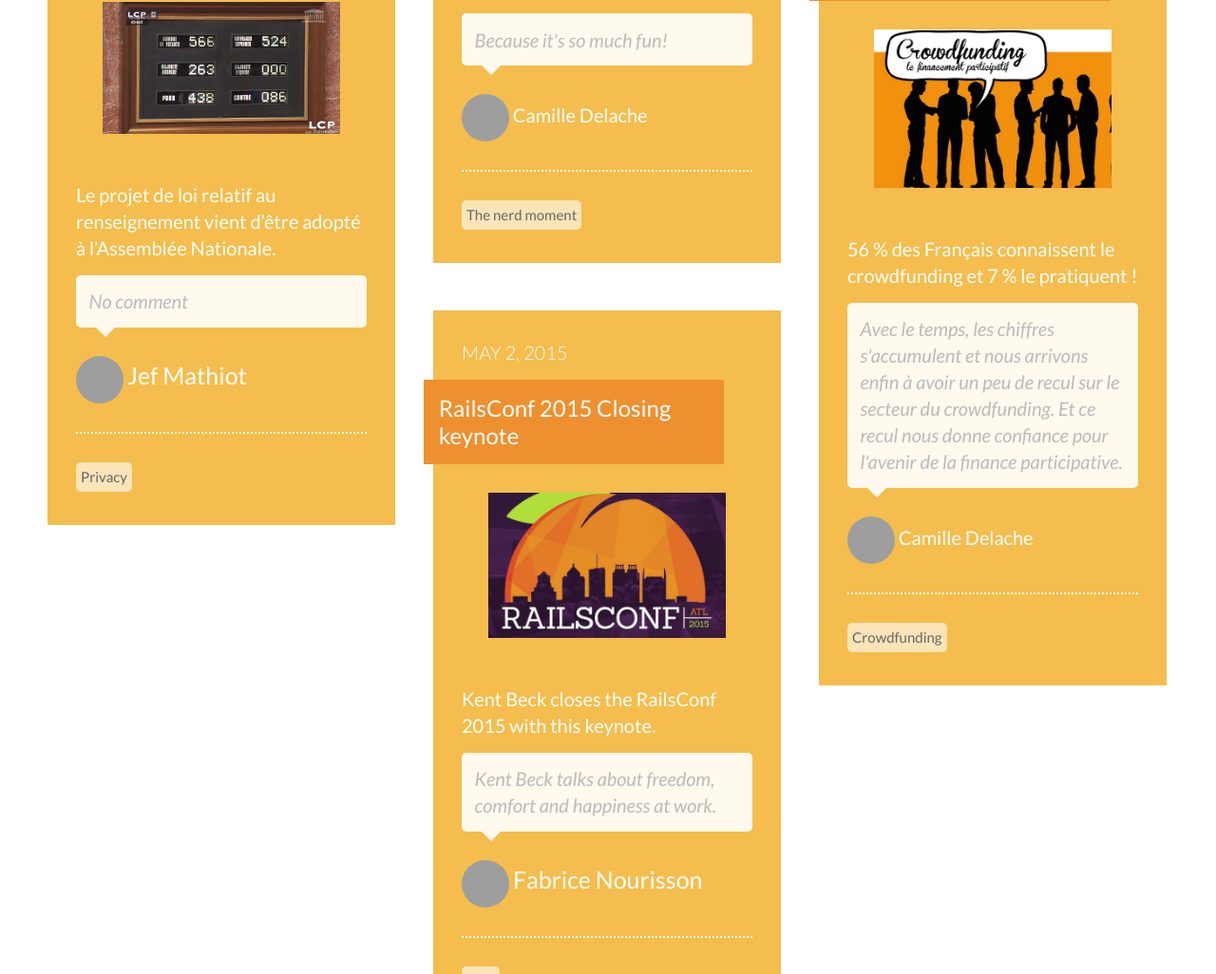
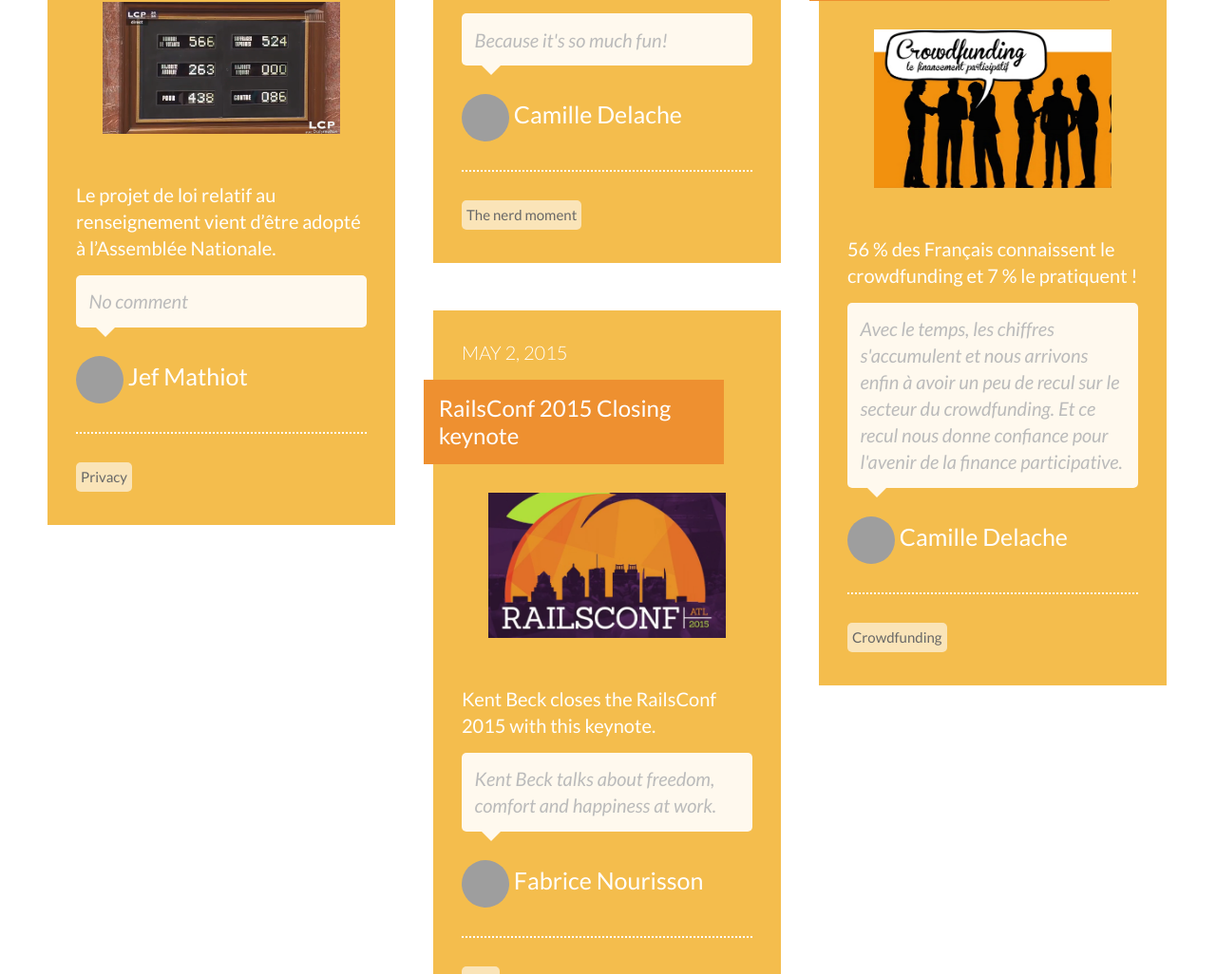
Before and after one commit to servebox/servebox.github.io, a Jekyll site: the page built from index.html, in a window 1280 px wide. Shown: the part 845-1871 px from the top of the page at 95% size. Built offline with Jekyll 4.4.1, drawn with Linux system fonts in a browser that asks for light colours; grey boxes are pictures that could not be loaded.

Commit message:
Make font size consistent for authors without a Twitter account

```diff
--- a/_sass/_layout.scss
+++ b/_sass/_layout.scss
@@ -367,13 +367,13 @@
 
 .author{
   margin-bottom: $spacing-unit;
+  font-size: 1.25em;
   .avatar img{
     width: 50px;
     height: 50px;
     border-radius: 50%;
   }
   a{
-    font-size: 1.25em;
     &, &:visited {
       color: #fff;
     }
```
